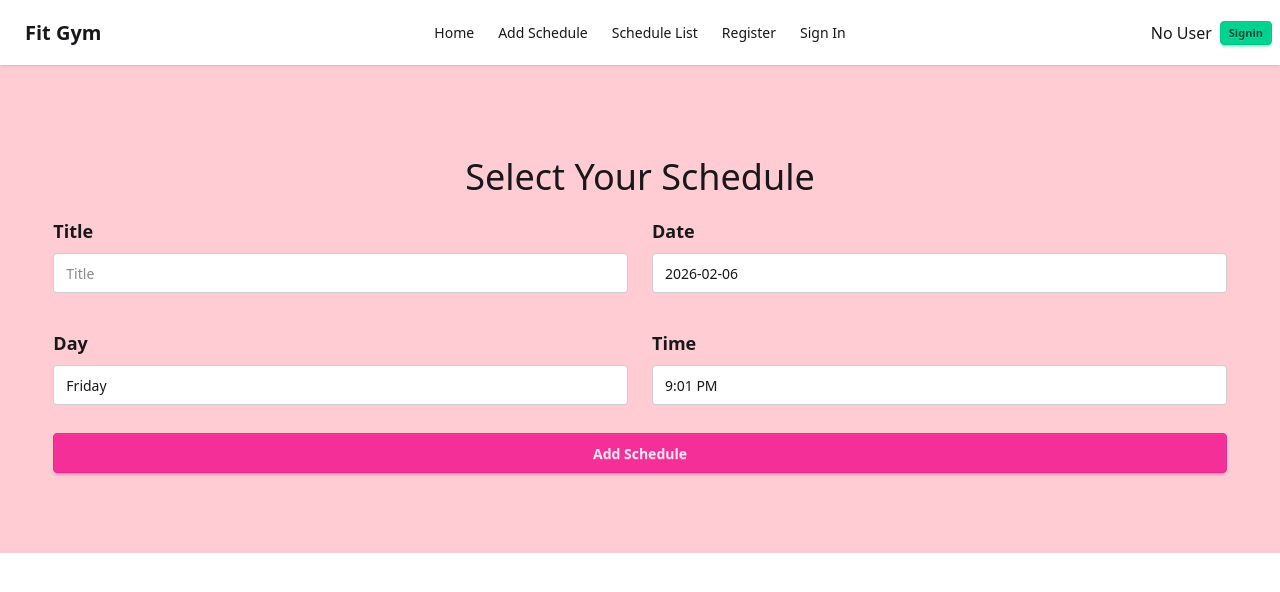
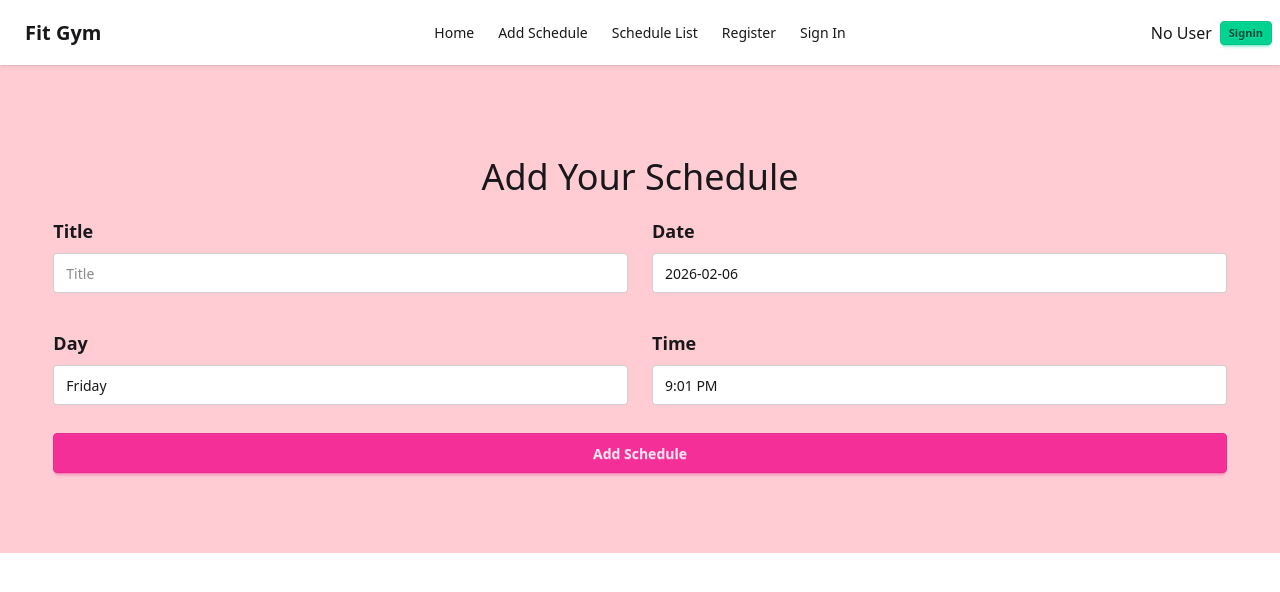
Before and after one commit to Taanveer22/fit-gym-frontend, a React (Vite) app: page /addSchedule in a window 1280 px wide. Shown: the top 592 px of the page. Built offline with nearby package versions, Linux system fonts and the light colour scheme; no server answers.

Commit message:
alhamdulliah update method implemented in the client

```diff
--- a/src/components/UpdateSchedule.jsx
+++ b/src/components/UpdateSchedule.jsx
@@ -22,9 +22,9 @@
 
 const UpdateSchedule = () => {
   const { id } = useParams();
-  console.log(id);
+  // console.log(id);
   const loadedData = useLoaderData();
-  console.log(loadedData);
+  // console.log(loadedData);
 
   // ----------------------------
   // Initialize state directly from loadedData
@@ -35,7 +35,7 @@
   const [time, setTime] = useState(parseDate(loadedData?.time));
   const [date, setDate] = useState(parseDate(loadedData?.date));
 
-  const handleAddScheduleForm = (e) => {
+  const handleAddScheduleForm = async (e) => {
     e.preventDefault();
 
     // Convert Date objects back to ISO strings for backend
@@ -51,12 +51,21 @@
     console.log(info);
 
     // TODO: Make API call to update the schedule(later)
+    const response = await fetch(`http://localhost:5000/schedules/${id}`, {
+      method: "PATCH",
+      headers: {
+        "Content-Type": "application/json",
+      },
+      body: JSON.stringify(info),
+    });
+    const data = await response.json();
+    console.log(data);
   };
 
   return (
     <div className="bg-gray-200 py-12 lg:py-20">
       <h1 className="text-xl sm:text-2xl lg:text-4xl font-medium text-center my-3">
-        Select Your Schedule
+        Update Your Schedule
       </h1>
       <form onSubmit={handleAddScheduleForm} className="w-11/12 mx-auto">
         <div className="grid gap-6 grid-cols-1 sm:grid-cols-2">
--- a/src/pages/AddSchedule.jsx
+++ b/src/pages/AddSchedule.jsx
@@ -48,7 +48,7 @@
   return (
     <div className="bg-rose-200 py-12 lg:py-20">
       <h1 className="text-xl sm:text-2xl lg:text-4xl font-medium text-center my-3">
-        Select Your Schedule
+        Add Your Schedule
       </h1>
       <form onSubmit={handleAddScheduleForm} className="w-11/12 mx-auto">
         <div className="grid gap-6 grid-cols-1 sm:grid-cols-2">
```
